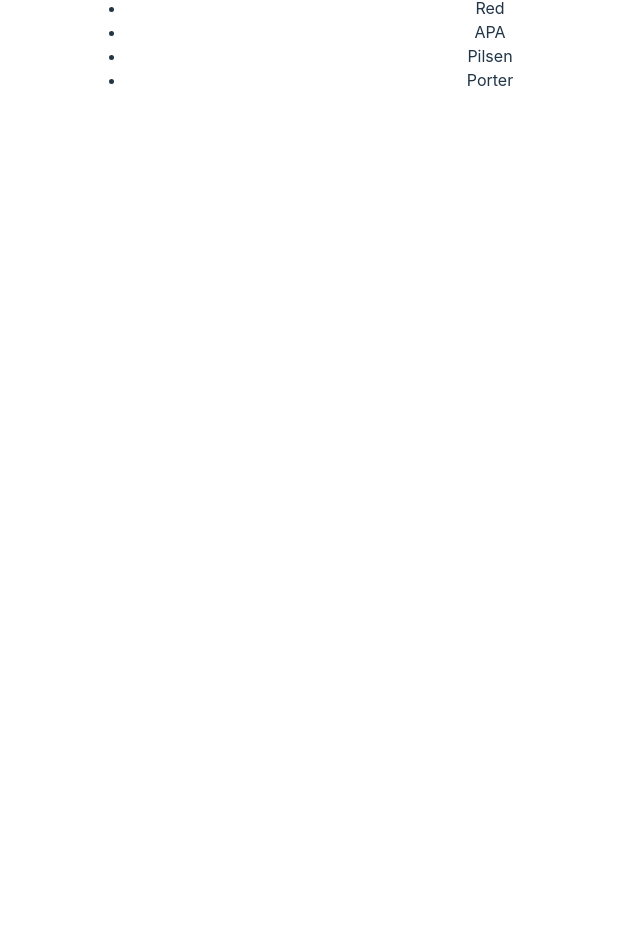
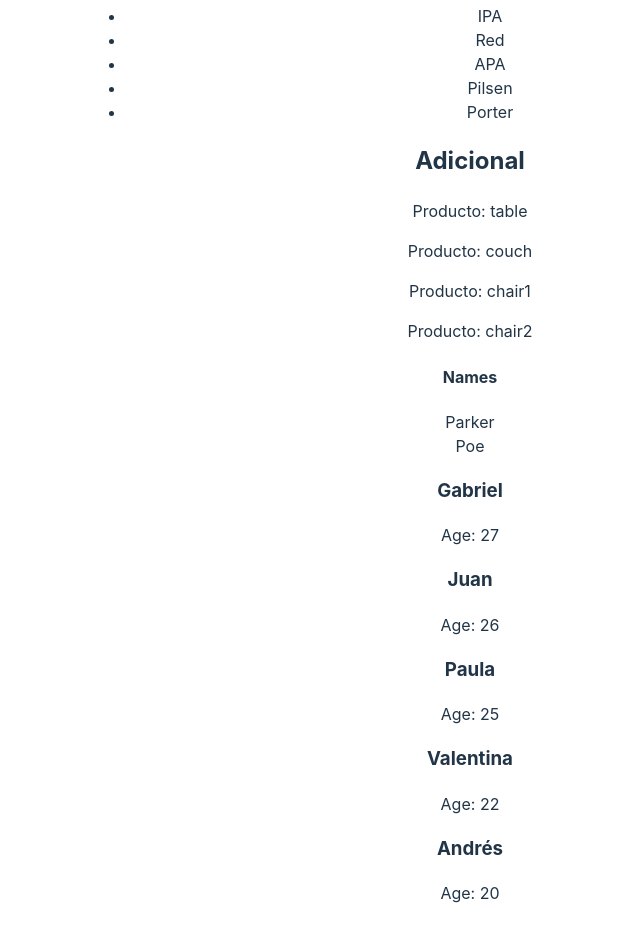
Before and after one commit to ninacnel/practicas-tn, a React (Vite) app: page / in a window 1280 px wide. Shown: the part 1008-1950 px from the top of the page, without its empty margins (170-810 px from the left). Before the commit the page ends 1148 px from the top, so only its background shows below. Built offline with nearby package versions, Linux system fonts and the light colour scheme.

Commit message:
Aditional practices

```diff
--- a/src/App.jsx
+++ b/src/App.jsx
@@ -1,20 +1,27 @@
 import './App.css'
+import Products from './components/aditional-1/Products'
+import Persons from './components/aditional-2/Persons'
+import Family from './components/aditional-3/Family'
 import Beers from './components/excercise-1/Beers'
-import { beers } from './data/beers'
 import AvailableBeers from './components/excercise-2/AvailableBeers'
 import BeersCount from './components/excercise-3/BeersCount'
 import BeersStyles from './components/excercise-4/BeersStyles'
+import { beers, names, persons, products } from './data/data'
 
 function App() {
   // intentar dejar vacio App
 
   return (
     <>
-      <div>Practica 1.2</div>
+      <h2>Practica 1.2</h2>
       <Beers beers={beers}/>
       <AvailableBeers beers={beers}/>
       <BeersCount beers={beers}/>
       <BeersStyles beers={beers}/>
+      <h2>Adicional</h2>
+      <Products products={products}/>
+      <Persons names={names}/>
+      <Family persons={persons} />
     </>
   )
 }
--- /dev/null
+++ b/src/components/aditional-1/Product.jsx
@@ -0,0 +1,11 @@
+import React from 'react';
+
+const Product = ({ name }) => {
+    return (
+        <div>
+            <p>Producto: {name}</p>
+        </div>
+    );
+}
+
+export default Product;
--- /dev/null
+++ b/src/components/aditional-1/Products.jsx
@@ -0,0 +1,14 @@
+import React from 'react';
+import Product from './Product';
+
+const Products = ({ products }) => {
+    return (
+        <div>
+            {products.map((product, index) => (
+                <Product key={index} name={product} />
+            ))}
+        </div>
+    );
+}
+
+export default Products;
--- /dev/null
+++ b/src/components/aditional-2/Person.jsx
@@ -0,0 +1,9 @@
+import React from 'react'
+
+const Person = ({name}) => {
+  return (
+    <div>{name}</div>
+  )
+}
+
+export default Person
--- /dev/null
+++ b/src/components/aditional-2/Persons.jsx
@@ -0,0 +1,16 @@
+import React from 'react'
+import Person from './Person';
+
+const Persons = ({names}) => {
+    const filteredNames = names.filter((n)=> n.startsWith('P'));
+  return (
+    <div>
+        <h4>Names</h4>
+        {filteredNames.map((n)=>(
+            <Person name={n}/>
+        ))}
+    </div>
+  )
+}
+
+export default Persons
--- /dev/null
+++ b/src/components/aditional-3/Family.jsx
@@ -0,0 +1,17 @@
+import FamilyMember from "./FamilyMember";
+
+const Family = ({ persons }) => {
+    // Ordenar el arreglo de mayor a menor según la edad
+    const sortedPersons = persons.sort((a, b) => b.age - a.age);
+
+    // Mapear el arreglo ordenado para devolver componentes FamilyMember
+    return (
+      <div>
+        {sortedPersons.map((person, index) => (
+          <FamilyMember key={index} name={person.name} age={person.age} />
+        ))}
+      </div>
+    );
+  };
+
+  export default Family;
--- /dev/null
+++ b/src/components/aditional-3/FamilyMember.jsx
@@ -0,0 +1,12 @@
+import React from 'react';
+
+const FamilyMember = ({ name, age }) => {
+  return (
+    <div>
+      <h3>{name}</h3>
+      <p>Age: {age}</p>
+    </div>
+  );
+};
+
+export default FamilyMember;
--- a/src/data/beers.js
+++ b/src/data/data.js
@@ -63,3 +63,15 @@ export const beers = [
         available: false,
     },
 ];
+
+export const products = ["table", "couch", "chair1", "chair2"];
+
+export const names = ["Parker","Simmons","Lewis","Poe"];
+
+export const persons = [
+    { name: 'Juan', age: 26 },
+    { name: 'Gabriel', age: 27 },
+    { name: 'Valentina', age: 22 },
+    { name: 'Paula', age: 25 },
+    { name: 'Andrés', age: 20 }
+  ];
```
